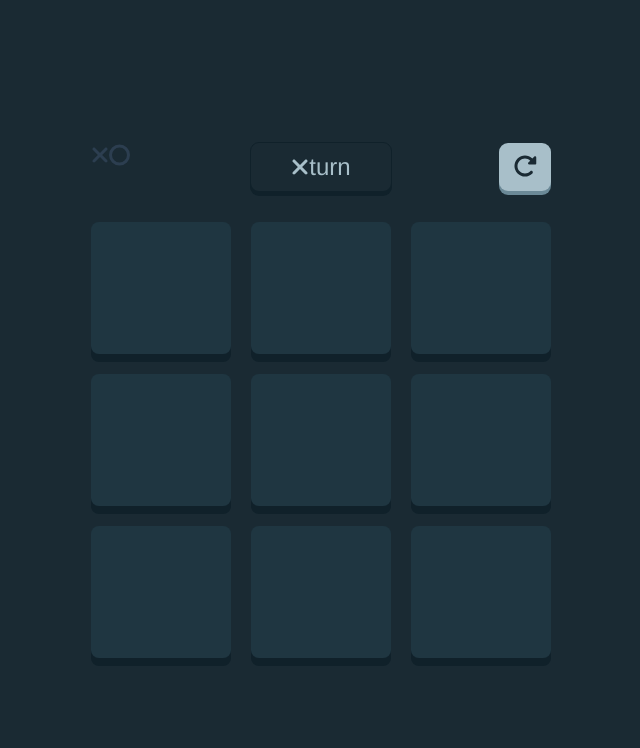
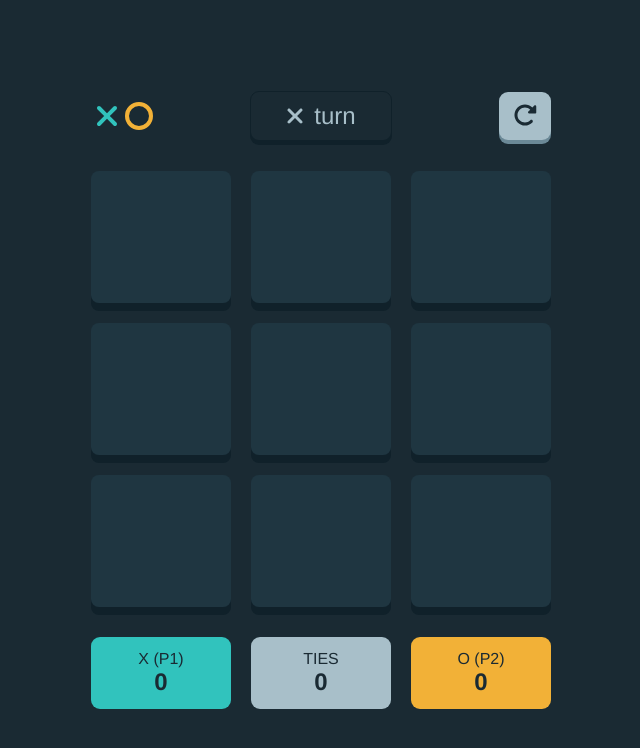
Before and after one commit to IT-nhan326/tic-tac-toe, a Vue app: page /start-game in a window 1280 px wide. Shown: the top 748 px of the page, without its empty margins (319-959 px from the left). Built offline with nearby package versions, Linux system fonts and the light colour scheme.

Commit message:
feature/gameplay - finish functions, UI and user interaction

```diff
--- a/src/components/GameBlock.vue
+++ b/src/components/GameBlock.vue
@@ -25,18 +25,13 @@ export default {
   name: "GameBlock",
   components: { GameIcon },
   props: {
-    currentPlayer: {
+    mark: {
       type: String,
-      default: "X",
-    },
-    reset: {
-      type: Boolean,
-      default: false,
+      default: "",
     },
   },
   data() {
     return {
-      mark: "",
       xIcon: FaIconEnum.xIcon,
       oIcon: FaIconEnum.oIcon,
     };
@@ -49,19 +44,9 @@ export default {
       return this.mark === "O";
     },
   },
-  watch: {
-    reset(newValue) {
-      if (newValue) {
-        this.mark = null;
-      }
-    },
-  },
   methods: {
     markBlock() {
-      if (!this.mark) {
-        this.$emit("blockClicked");
-        this.mark = this.currentPlayer;
-      }
+      this.$emit("blockClicked");
     },
   },
 };
--- a/src/components/ViewFooter.vue
+++ b/src/components/ViewFooter.vue
@@ -1,8 +1,17 @@
 <template>
   <div class="view-footer">
-    <div class="score-box">X(P1) {{ playerXScore }}</div>
-    <div class="score-box">TIES {{ tiesScore }}</div>
-    <div class="score-box">O(P2) {{ playerOScore }}</div>
+    <div class="score-box__x">
+      X (P1)
+      <span class="score">{{ playerXScore }}</span>
+    </div>
+    <div class="score-box__o">
+      TIES
+      <span class="score">{{ tiesScore }}</span>
+    </div>
+    <div class="score-box__tie">
+      O (P2)
+      <span class="score">{{ playerOScore }}</span>
+    </div>
   </div>
 </template>
 
@@ -30,21 +39,35 @@ export default {
   display: flex;
   justify-content: space-between;
   width: 460px;
-  margin: 30px 10px 10px 10px;
-
-  .score-box {
-    flex: 1;
-    text-align: center;
+  margin-top: 30px;
+}
+.score-box {
+  &__x,
+  &__o,
+  &__tie {
     display: flex;
     flex-direction: column;
     align-items: center;
     justify-content: center;
     width: 140px;
     height: 72px;
-    background-color: #1f3641;
     border-radius: 9px;
     color: #1a2a33;
     font-size: 16px;
+    gap: 10pxl;
+    .score {
+      font-size: 24px;
+      font-weight: bold;
+    }
+  }
+
+  &__x {
+    background-color: #31c3bd;
+  }
+  &__o {
+    background-color: #a8bfc9;
+  }
+  &__tie {
     background-color: #f2b137;
   }
 }
--- a/src/components/ViewHeader.vue
+++ b/src/components/ViewHeader.vue
@@ -1,12 +1,19 @@
 <template>
   <div class="view-header">
     <div class="mark-icons">
-      <GameIcon :icon-name="xIcon" />
-      <GameIcon :icon-name="oIcon" />
+      <GameIcon
+        class="x-icon"
+        :icon-name="xIcon"
+      />
+      <GameIcon
+        class="o-icon"
+        :icon-name="oIcon"
+      />
     </div>
 
     <div class="player-turn">
-      <GameIcon :icon-name="currentPlayerIcon()" />turn
+      <GameIcon :icon-name="currentPlayerIcon()" />
+      turn
     </div>
 
     <div class="restart">
@@ -21,7 +28,7 @@
 </template>
 
 <script>
-import GameIcon from "./GameIcon.vue";
+import GameIcon from "@/components/GameIcon.vue";
 import { FaIconEnum } from "@/constants/enum";
 
 export default {
@@ -53,7 +60,7 @@ export default {
 <style lang="scss" scoped>
 .view-header {
   display: flex;
-  justify-content: space-between;
+  justify-content: center;
   align-items: center;
   width: 460px;
   margin-bottom: 30px;
@@ -77,7 +84,19 @@ export default {
 
   .mark-icons {
     display: flex;
-    align-items: flex-start;
+    align-items: center;
+  }
+  .x-icon {
+    width: 32px;
+    height: 32px;
+    color: #31c3bd;
+    font-size: 24px;
+  }
+  .o-icon {
+    width: 32px;
+    height: 32px;
+    color: #f2b137;
+    font-size: 24px;
   }
 
   .player-turn {
@@ -90,6 +109,7 @@ export default {
     box-shadow: 0 0 4px #10212a;
     color: #a8bfc9;
     box-shadow: 0 4px #10212a;
+    gap: 10px;
   }
   .restart {
     text-align: right;
--- /dev/null
+++ b/src/components/smart/modal/EndRoundModal.vue
@@ -0,0 +1,55 @@
+<template>
+  <BasicModal
+    @close="$emit('close')"
+    @accept="$emit('accept')"
+  >
+    <template #modal-description>{{ getModalDescription() }}</template>
+    <template #modal-title>{{ getModalTitle() }}</template>
+    <template #close-btn>{{ closeBtn }}</template>
+    <template #accept-btn>{{ acceptBtn }}</template>
+  </BasicModal>
+</template>
+
+  <script>
+import BasicModal from "@/components/dumb/BasicModal.vue";
+
+export default {
+  components: {
+    BasicModal,
+  },
+
+  props: {
+    winner: {
+      type: String,
+      default: "",
+    },
+  },
+
+  data() {
+    return {
+      playerObject: {
+        X: 1,
+        Y: 2,
+      },
+      closeBtn: "QUIT",
+      acceptBtn: "NEXT ROUND",
+    };
+  },
+
+  methods: {
+    isRoundTie() {
+      return this.winner === "tie";
+    },
+    getModalDescription() {
+      return this.isRoundTie()
+        ? ""
+        : `PLAYER ${this.playerObject[this.winner]} WINS!`;
+    },
+    getModalTitle() {
+      return this.isRoundTie()
+        ? "ROUND TIES"
+        : `${this.winner} TAKES THE ROUND`;
+    },
+  },
+};
+</script>
--- /dev/null
+++ b/src/components/smart/modal/RestartModal.vue
@@ -0,0 +1,28 @@
+<template>
+  <BasicModal
+    @close="$emit('close')"
+    @accept="$emit('accept')"
+  >
+    <template #modal-title>{{ title }}</template>
+    <template #close-btn>{{ closeBtn }}</template>
+    <template #accept-btn>{{ acceptBtn }}</template>
+  </BasicModal>
+</template>
+
+<script>
+import BasicModal from "@/components/dumb/BasicModal.vue";
+
+export default {
+  components: {
+    BasicModal,
+  },
+
+  data() {
+    return {
+      title: "RESTART GAME?",
+      closeBtn: "NO, CANCEL",
+      acceptBtn: "YES",
+    };
+  },
+};
+</script>
--- a/src/views/GameView.vue
+++ b/src/views/GameView.vue
@@ -8,40 +8,45 @@
       <GameBoard
         :trigger-restart="triggerRestart"
         :current-player="currentPlayer"
-        @playerTurnFinish="updateMatchDetails"
+        @playerTurnFinish="updateRoundDetails"
       />
-      <!-- <ViewFooter
-        :player-x-score="xScore"
-        :player-o-score="oScore"
-        :ties-score="tiesScore"
-      /> -->
     </div>
-    <CommonModal
+    <ViewFooter
+      :player-x-score="xScore"
+      :player-o-score="oScore"
+      :ties-score="tiesScore"
+    />
+    <RestartModal
       v-if="isRestartPopup"
-      name="restart-popup"
-      @closeModal="closeRestartModal"
-      @triggerRestart="handleRestartConfirmed"
+      @close="closeRestartModal"
+      @accept="handleRestartConfirmed"
     >
-      <template #modal-title>{{ restartModal.title }}</template>
-      <template #cancel-btn>{{ restartModal.cancelBtn }}</template>
-      <template #accept-btn>{{ restartModal.acceptBtn }}</template>
-    </CommonModal>
+    </RestartModal>
+    <EndRoundModal
+      v-if="isRoundEnd"
+      :winner="winner"
+      @close="closeNextRoundModal"
+      @accept="handleNextRoundConfirmed"
+    >
+    </EndRoundModal>
   </div>
 </template>
 
 <script>
 import GameBoard from "@/components/GameBoard.vue";
 import ViewHeader from "@/components/ViewHeader.vue";
-import CommonModal from "@/components/modal/CommonModal.vue";
-// import ViewFooter from "@/components/ViewFooter.vue";
+import ViewFooter from "@/components/ViewFooter.vue";
+import EndRoundModal from "@/components/smart/modal/EndRoundModal.vue";
+import RestartModal from "@/components/smart/modal/RestartModal.vue";
 
 export default {
   name: "GameView",
   components: {
     GameBoard,
     ViewHeader,
-    CommonModal,
-    // ViewFooter,
+    EndRoundModal,
+    RestartModal,
+    ViewFooter,
   },
   data() {
     return {
@@ -49,19 +54,10 @@ export default {
       restartRequest: false,
       triggerRestart: false,
       roundEnd: false,
-      // xScore: 0,
-      // oScore: 0,
-      // tiesScore: 0,
-      restartModal: {
-        title: "RESTART GAME?",
-        cancelBtn: "NO, CANCEL",
-        acceptBtn: "YES",
-      },
-      endRoundModal: {
-        title: "TAKES THE ROUND",
-        cancelBtn: "QUIT",
-        acceptBtn: "NEXT ROUND",
-      },
+      xScore: 0,
+      oScore: 0,
+      tiesScore: 0,
+      winner: "",
     };
   },
   computed: {
@@ -69,11 +65,14 @@ export default {
       return this.restartRequest;
     },
     isModalPopup() {
-      return this.restartRequest;
+      return this.isRestartPopup || this.isRoundEnd;
     },
     isRoundEnd() {
       return this.roundEnd;
     },
+  },
+  created() {
+    this.initGameHistory();
   },
   methods: {
     openRestartModal() {
@@ -82,22 +81,67 @@ export default {
     closeRestartModal() {
       this.restartRequest = false;
     },
+    openNextRoundModal() {
+      this.roundEnd = true;
+    },
+    closeNextRoundModal() {
+      this.roundEnd = false;
+    },
+    reEvaluateScoreBoard(winner) {
+      this.winner = winner;
+      switch (winner) {
+        case "X":
+          this.xScore++;
+          break;
+        case "O":
+          this.oScore++;
+          break;
+        case "tie":
+          this.tiesScore++;
+          break;
+        default:
+          null;
+      }
+      this.saveLocalStorage();
+    },
     handleRestartConfirmed() {
       this.triggerRestart = true;
+      this.closeRestartModal();
+      this.closeNextRoundModal();
       this.$nextTick(() => {
         this.triggerRestart = false;
       });
 
-      this.updateMatchDetails();
+      this.updateRoundDetails();
     },
-    updateMatchDetails(turn = 0, winner = null) {
-      console.log(
-        `🚀 ~ file: GameView.vue:95 ~ updateMatchDetails ~ this.currentPlayer: ${this.currentPlayer} , turn ${turn}`
-      );
+    handleNextRoundConfirmed() {
+      this.currentPlayer = "X";
+      this.handleRestartConfirmed();
+    },
+    updateRoundDetails(turn = 0, winner = null) {
       this.currentPlayer = turn % 2 === 0 ? "X" : "O";
 
       if ((winner !== null) & (turn !== 0)) {
-        this.currentPlayer = "X";
+        this.reEvaluateScoreBoard(winner);
+        this.openNextRoundModal(winner);
+      }
+    },
+    saveLocalStorage() {
+      const gameScore = {
+        xScore: this.xScore,
+        oScore: this.oScore,
+        tiesScore: this.tiesScore,
+      };
+      localStorage.setItem("gameScore", JSON.stringify(gameScore));
+    },
+    initGameHistory() {
+      const storedScore = localStorage.getItem("gameScore");
+      if (storedScore) {
+        const gameScore = JSON.parse(storedScore);
+
+        this.xScore = gameScore.xScore;
+        this.oScore = gameScore.oScore;
+        this.tiesScore = gameScore.tiesScore;
       }
     },
   },
```
Also changed, not shown: src/components/GameBoard.vue (+7 -13 lines), src/components/button/CommonButton.vue (deleted, +0 -14 lines), src/components/dumb/BasicModal.vue (renamed from src/components/modal/CommonModal.vue, +18 -17 lines).
